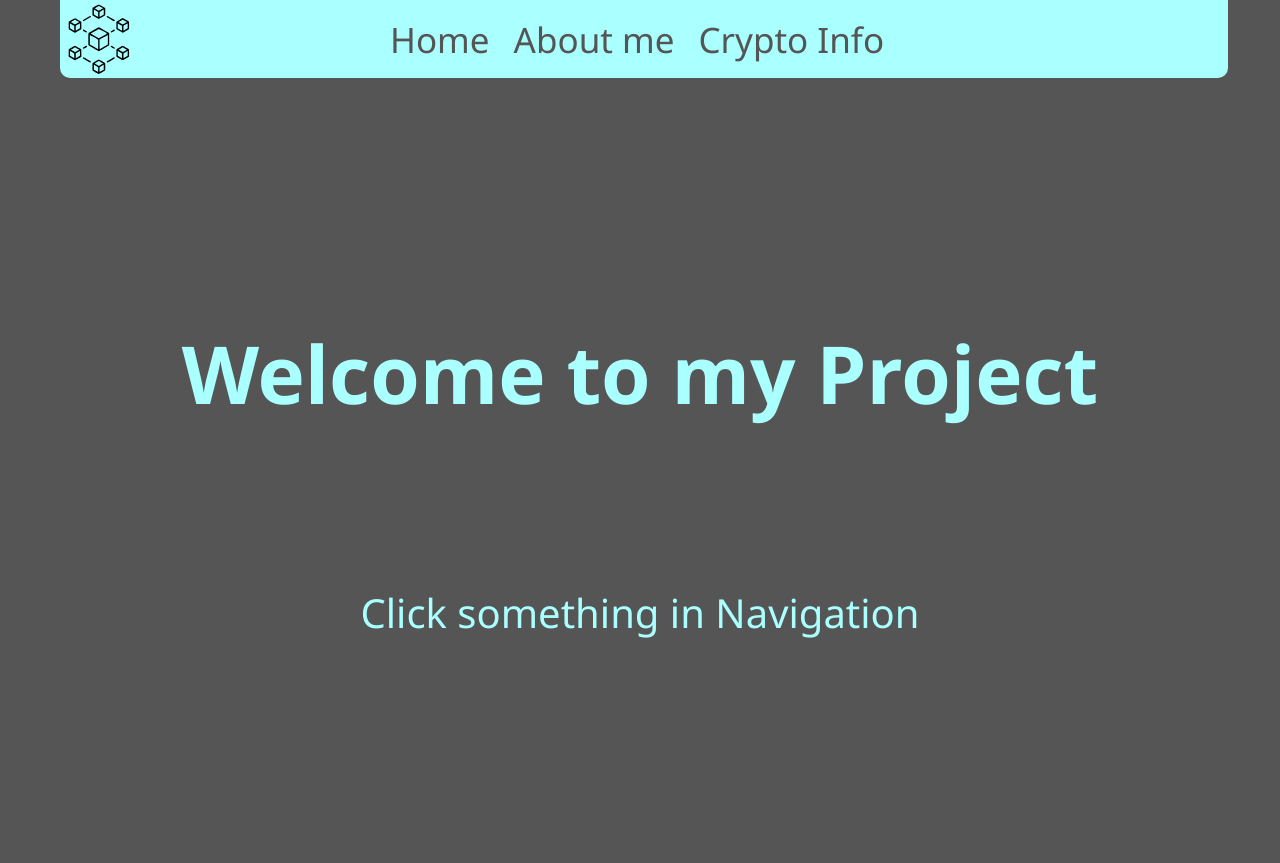
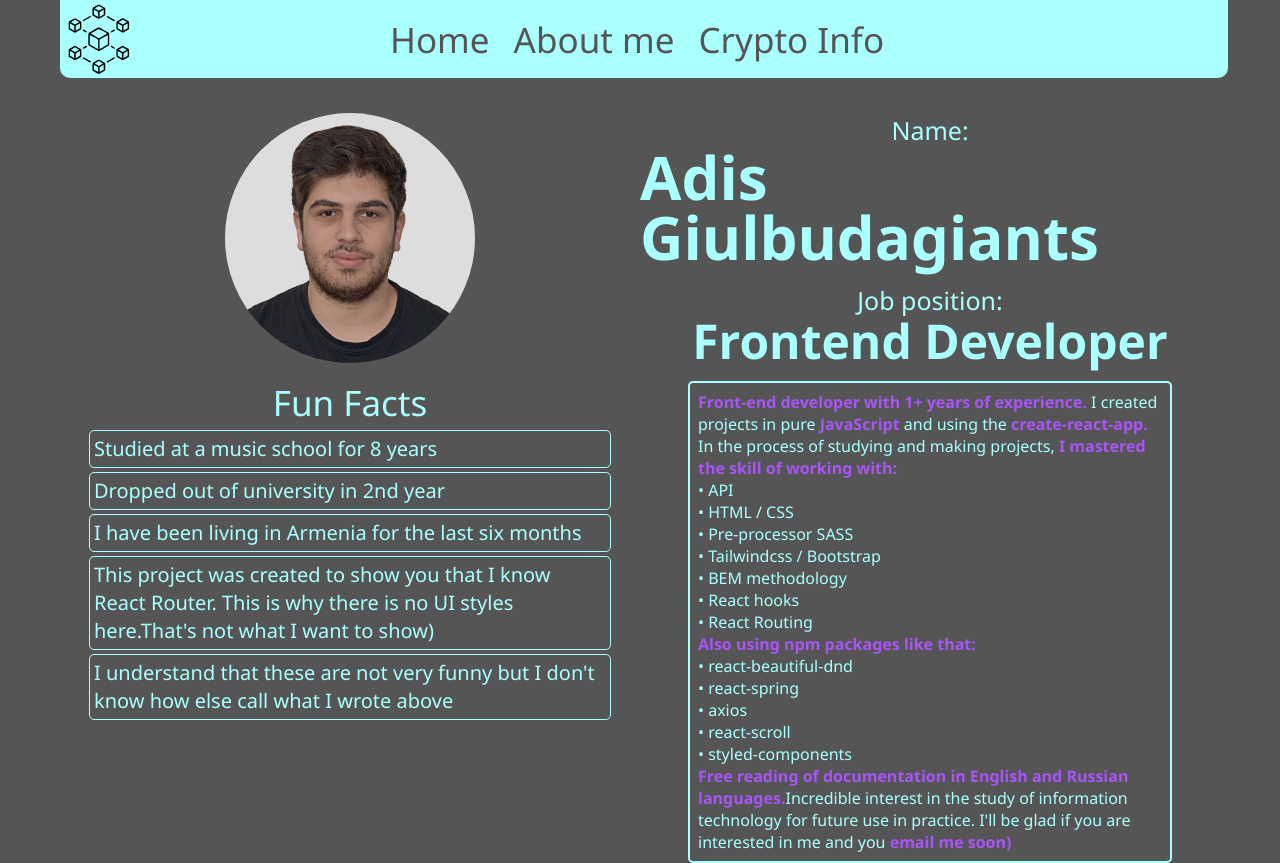
Before and after one commit to AdisGiulbudagiants/Crypto-Web-Project, a React (Create React App) app: page / in a window 1280 px wide. Before the commit the page ends 800 px from the top, so only its background shows below. Built offline with nearby package versions, Linux system fonts and the light colour scheme.

Commit message:
AboutMe page is Done

```diff
--- a/src/App.js
+++ b/src/App.js
@@ -1,11 +1,12 @@
 import HomePage from "./screens/HomePage"
 import MainPage from "./screens/MainPage"
+import AboutMe from "./screens/AboutMe"
 import "./App.css"
 
 function App() {
   return (
     <div className="App">
-      <HomePage />
+      <AboutMe />
     </div>
   )
 }
--- /dev/null
+++ b/src/screens/AboutMe.js
@@ -0,0 +1,62 @@
+import Nav from "../components/Nav"
+import styles from "./AboutMe.module.css"
+import photo from "../DSC_1795.JPG"
+
+const AboutMe = () => {
+  return (
+    <>
+      <Nav />
+      <div className={styles.main}>
+        <div className={styles.leftWrapper}>
+          <img className={styles.photo} src={photo} alt="My Photo" />
+          <div className={styles.links}></div>
+          <div className={styles.funFacts}>
+            <p className={styles.funFacts__text}>Fun Facts</p>
+            <ul>
+              <li>Studied at a music school for 8 years</li>
+              <li>Dropped out of university in 2nd year</li>
+              <li>I have been living in Armenia for the last six months</li>
+              <li>
+                This project was created to show you that I know React Router.
+                This is why there is no UI styles here.That's not what I want to
+                show)
+              </li>
+              <li>
+                I understand that these are not very funny but I don't know how
+                else call what I wrote above
+              </li>
+            </ul>
+          </div>
+        </div>
+        <div className={styles.rightWrapper}>
+          <p className={styles.title}>Name:</p>
+          <h1 className={styles.name}>Adis Giulbudagiants</h1>
+          <p className={styles.title}>Job position:</p>
+          <h1 className={styles.spec}>Frontend Developer</h1>
+          <p className={styles.aboutMe}>
+            <span>Front-end developer with 1+ years of experience.</span> I
+            created projects in pure <span>JavaScript</span> and using the{" "}
+            <span>create-react-app.</span> In the process of studying and making
+            projects, <span>I mastered the skill of working with:</span>
+            <br />
+            • API <br />• HTML / CSS <br />• Pre-processor SASS
+            <br /> • Tailwindcss / Bootstrap <br />• BEM methodology <br />•
+            React hooks <br />• React Routing <br />
+            <span>Also using npm packages like that:</span>
+            <br /> • react-beautiful-dnd <br />• react-spring <br />• axios
+            <br /> • react-scroll
+            <br /> • styled-components <br />
+            <span>
+              Free reading of documentation in English and Russian languages.
+            </span>
+            Incredible interest in the study of information technology for
+            future use in practice. I'll be glad if you are interested in me and
+            you <span>email me soon)</span>
+          </p>
+        </div>
+      </div>
+    </>
+  )
+}
+
+export default AboutMe
--- /dev/null
+++ b/src/screens/AboutMe.module.css
@@ -0,0 +1,62 @@
+.main {
+  display: flex;
+  justify-content: space-between;
+  margin: 3% 0 0 0;
+}
+
+.leftWrapper, .rightWrapper {
+  display: flex;
+  flex-direction: column;
+  align-items: center;
+  width: 50%;
+}
+
+.title {
+  font-size: 25px;
+  @apply text-primary mt-4;
+}
+.title:first-child {
+  @apply m-0;
+}
+
+.name {
+  @apply text-6xl text-primary;
+}
+
+.spec {
+  @apply text-5xl  text-primary;
+}
+
+.aboutMe {
+  width: 80%;
+  border-radius: 5px;
+  @apply border-2 border-primary border-solid mt-4 p-2 text-primary;
+}
+
+.photo {
+  width: 250px;
+  height: 250px;
+  @apply rounded-full opacity-80;
+}
+
+.funFacts {
+  width: 90%;
+  @apply flex justify-center mt-4 flex-col;
+}
+.funFacts__text {
+  font-size: 35px;
+  @apply text-primary justify-center flex;
+}
+
+ul {
+  @apply m-0 p-0;
+}
+
+li {
+  border-radius: 5px;
+  @apply list-none text-primary text-xl mt-1 p-1 border border-primary border-solid;
+}
+
+span {
+  @apply text-purple-500 font-bold;
+}
--- /dev/null
+++ b/src/screens/AboutMe.module.sass
@@ -0,0 +1,47 @@
+
+.main
+    display: flex
+    justify-content: space-between
+    margin: 3% 0 0 0
+.leftWrapper,.rightWrapper
+    display: flex
+    flex-direction: column
+    align-items: center
+    width: 50%
+
+.title
+    font-size: 25px
+    @apply text-primary mt-4
+    &:first-child
+        @apply m-0
+.name
+    @apply text-6xl text-primary
+.spec
+    @apply text-5xl  text-primary
+
+.aboutMe
+    width: 80%
+    border-radius: 5px
+    @apply border-2 border-primary border-solid mt-4 p-2 text-primary
+
+.photo
+    width: 250px
+    height: 250px
+    @apply rounded-full opacity-80
+
+.funFacts
+    width: 90%
+    @apply flex justify-center mt-4 flex-col
+    &__text
+        font-size: 35px
+        @apply text-primary justify-center flex
+
+ul
+    @apply m-0 p-0
+
+li
+    border-radius: 5px
+    @apply list-none text-primary text-xl mt-1 p-1 border border-primary border-solid
+
+span
+    @apply text-purple-500 font-bold
```
Also changed, not shown: src/DSC_1795.JPG (added).
